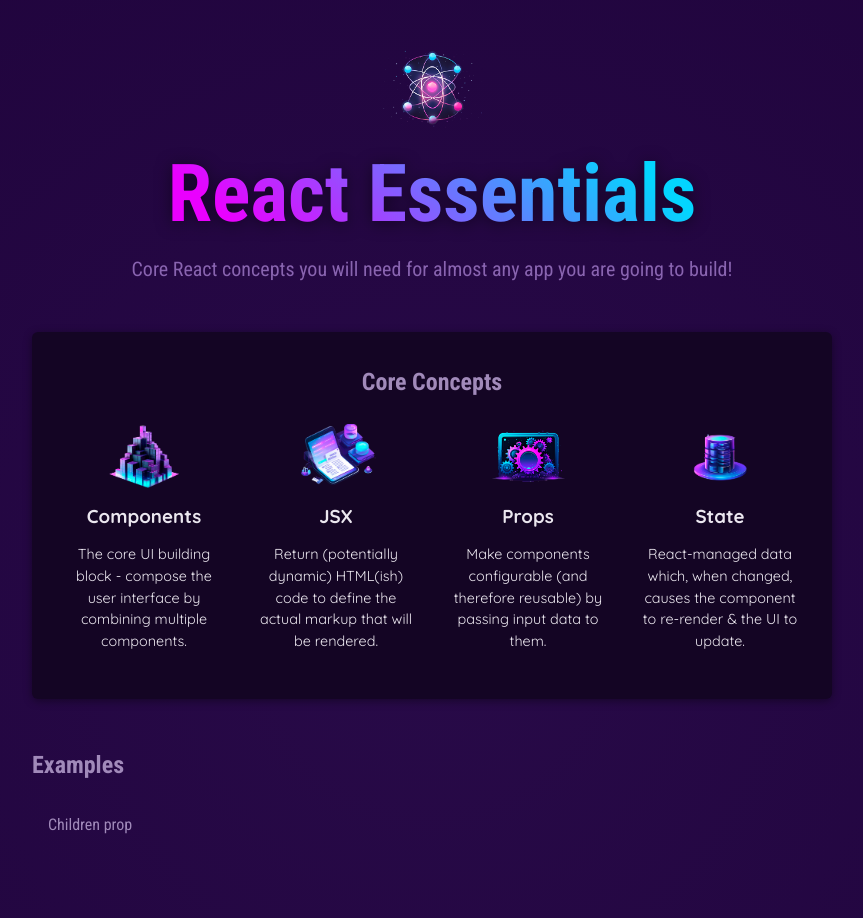
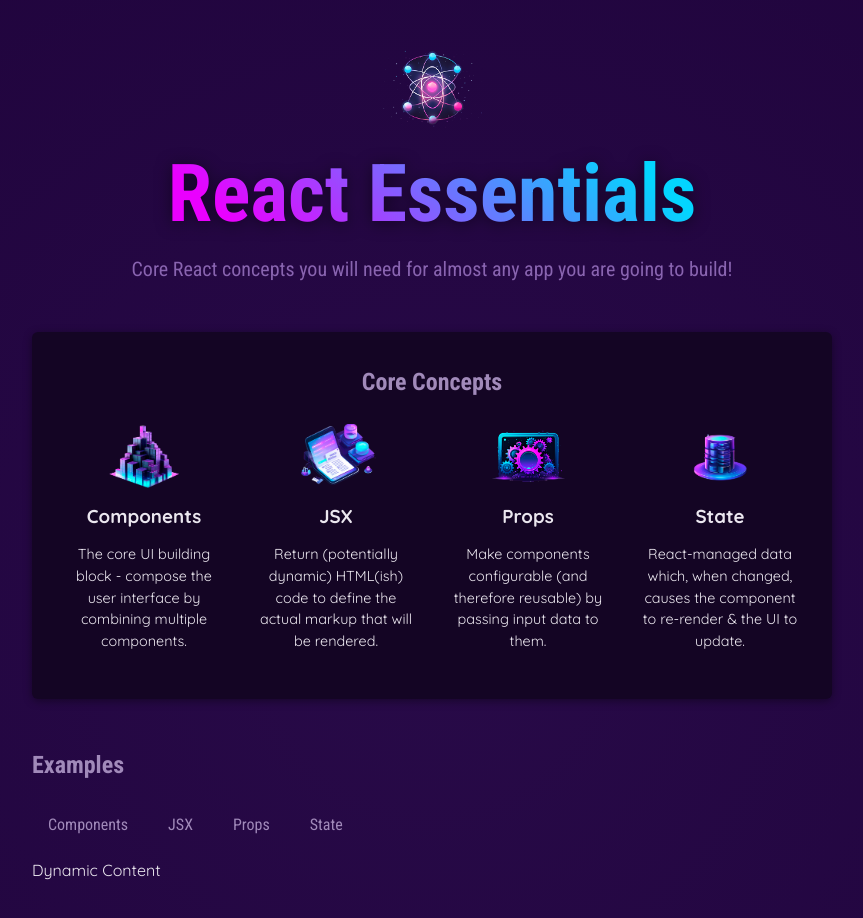
Before and after one commit to warren-pistorius/react-01-starting-project, a React (Vite) app: page / in a window 1280 px wide. Shown: the top 918 px of the page, without its empty margins (208-1071 px from the left). Built offline with nearby package versions, Linux system fonts and the light colour scheme.

Commit message:
passing args

```diff
--- a/src/App.jsx
+++ b/src/App.jsx
@@ -4,6 +4,10 @@
 import TabButton from "./components/TabButton/TabButton";
 
 function App() {
+  function handleSelect(selectedButton) {
+    console.log(selectedButton);
+  }
+
   return (
     <div>
       <Header />
@@ -22,8 +26,14 @@
         <section id="examples">
           <h2>Examples</h2>
           <menu>
-            <TabButton>Children prop</TabButton>
+            <TabButton onSelect={() => handleSelect("components")}>
+              Components
+            </TabButton>
+            <TabButton onSelect={() => handleSelect("jsx")}>JSX</TabButton>
+            <TabButton onSelect={() => handleSelect("props")}>Props</TabButton>
+            <TabButton onSelect={() => handleSelect("stae")}>State</TabButton>
           </menu>
+          Dynamic Content
         </section>
       </main>
     </div>
--- a/src/components/TabButton/TabButton.jsx
+++ b/src/components/TabButton/TabButton.jsx
@@ -1,7 +1,7 @@
-export default function TabButton(props) {
+export default function TabButton({ children, onSelect }) {
   return (
     <li>
-      <button>{props.children}</button>
+      <button onClick={onSelect}>{children}</button>
     </li>
   );
 }
```
